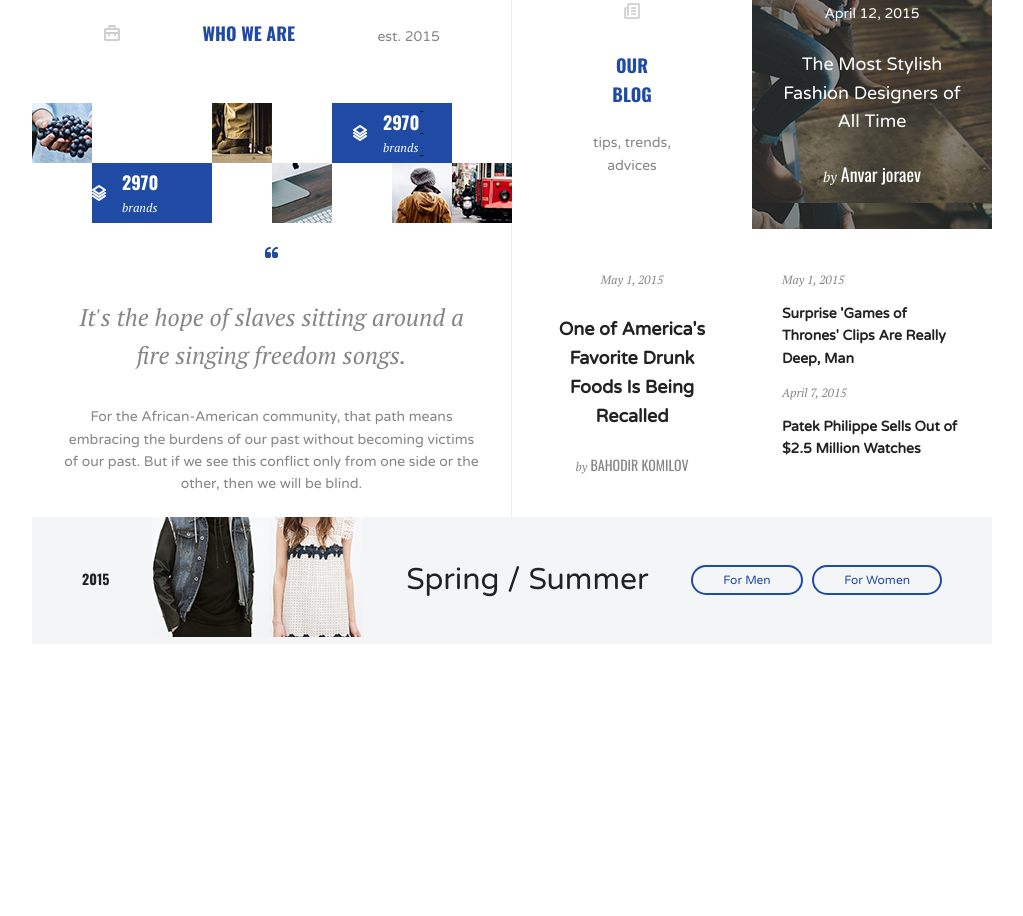
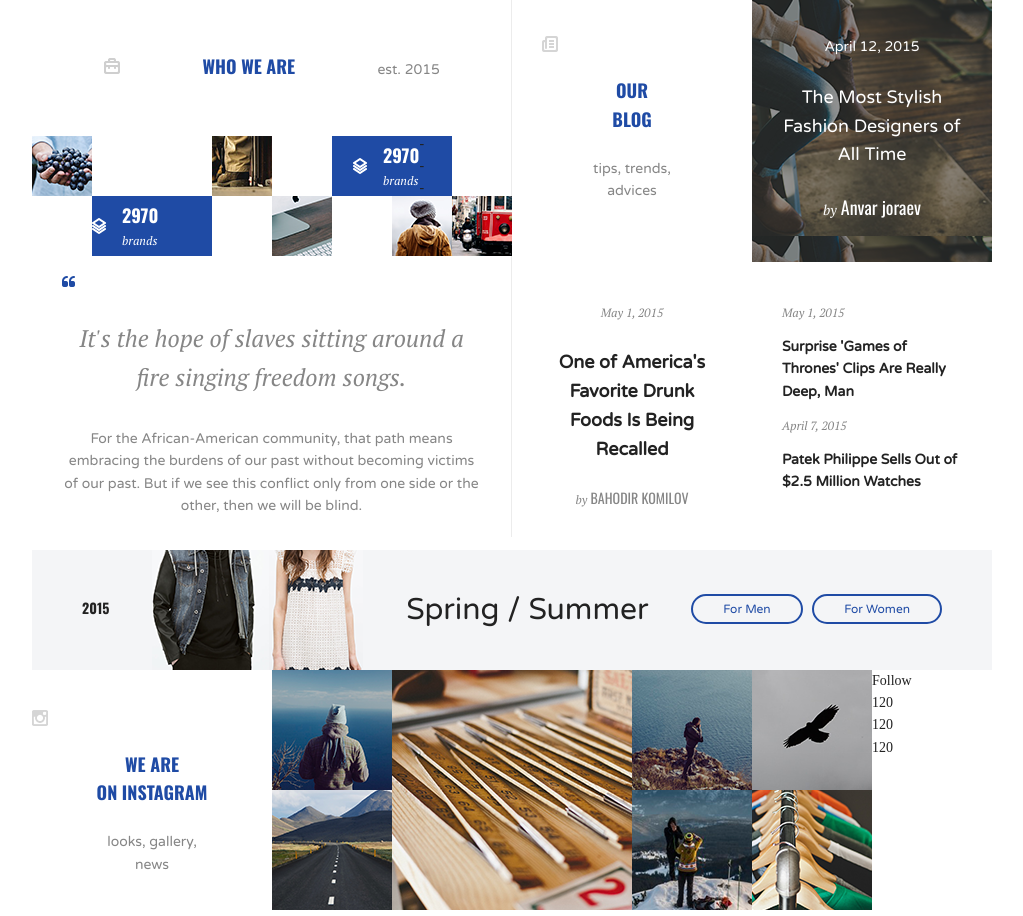
Before and after one commit to Mynik3D/Jersey, a plain HTML site: page index.html in a window 1280 px wide. Shown: the part 1225-2141 px from the top of the page, without its empty margins (128-1151 px from the left). Before the commit the page ends 1869 px from the top, so only its background shows below. Drawn offline with nearby package versions, Linux system fonts and the light colour scheme; a script that the page names is missing.

Commit message:
insta block

```diff
--- a/css/grid.min.css
+++ b/css/grid.min.css
@@ -19,6 +19,8 @@
 							margin: 0;
 							width: 240px!important;
 						}
-					/*.grid_12{
+					.grid_2{
 						margin: 0;
-					}*/
+						width: 120px!important;
+
+					}
--- a/css/style.less
+++ b/css/style.less
@@ -5,6 +5,9 @@
 }
 p{
 	margin: 0;
+}
+img{
+	display: block;
 }
 
 body{
@@ -479,7 +482,6 @@ img{
 
 
 									&__h,&__b{
-										height: 60px;
 										&:after{
 												content: '';
 												clear: both;
@@ -663,3 +665,52 @@ img{
 
 	    					}
 }
+
+/*.box-fx{
+	display: flex;
+	flex-direction: column;
+	float: left;
+}*/
+.inst{
+	display: -webkit-flex;
+	display: -moz-flex;
+	display: -ms-flex;
+	display: -o-flex;
+	display: flex;
+	flex-direction: row;
+						&__desc{
+							text-align: center;
+							padding: 40px 0;
+											h4{
+												    color: #1f4ba5;
+												    font-family: Oswald;
+												    font-size: 18px;
+												    font-weight: 700;
+												    text-transform: uppercase;
+											}
+											p{
+												    color: #868686;
+												    font-family: "Varela Round";
+												    font-size: 14px;
+												    font-weight: 400;
+											}
+						}
+						&__pics-a--fx{
+							display: -webkit-flex;
+							display: -moz-flex;
+							display: -ms-flex;
+							display: -o-flex;
+							display: flex;
+							flex-direction: column;
+							float: left;
+						}
+						&__inf{
+							display: -webkit-flex;
+							display: -moz-flex;
+							display: -ms-flex;
+							display: -o-flex;
+							display: flex;
+							flex-direction: column;
+						}
+
+}
--- a/index.html
+++ b/index.html
@@ -370,6 +370,61 @@
 		</div>
 		</div>
 	</div>
+	<div class="container_16">
+		<div class="inst">
+			<div class="inst__desc">
+				<div class="grid_4">
+			<div class="pic">
+				<img src="images/inst-icon.png" alt="insta-icon">
+			</div>
+			<h4 class="fam-os">
+			we are <br> on instagram
+		</h4>
+		<p>looks, gallery, <br> news</p>
+		</div>
+			</div>
+
+
+
+<div class="inst__pics">
+	<div class="inst__pics-a--fx">
+		<div class="grid_2">
+	<img src="images/man-back.png" alt="">
+		</div>
+	<div class="grid_2">
+	<img src="images/see.png" alt="">
+		</div>
+	</div>
+
+
+	 <div class="grid_4">
+	<img src="images/pen.png" alt="">
+ 		</div>
+	<div class="grid_2">
+	<img src="images/men-call.png" alt="">
+		</div>
+	<div class="grid_2">
+	<img src="images/orel.png" alt="">
+		</div>
+	<div class="grid_2">
+	<img src="images/womens.png" alt="">
+		</div>
+	<div class="grid_2">
+	<img src="images/tors.png" alt="">
+		</div>
+		</div>
+		<div class="inst__inf">
+		<div class="grid_2">
+	<div class="inst__inf__desc">
+		<span>Follow</span>
+	</div>
+			</div>
+		<div class="grid_2">120</div>
+		<div class="grid_2">120</div>
+		<div class="grid_2">120</div>
+		</div>
+		</div>
+	</div>
 
 
 
```
Also changed, not shown: css/style.css, images/inst-icon.png (added), images/man-back.png (added), images/men-call.png (added), images/orel.png (added), images/pen.png (added), images/see.png (added), images/tors.png (added), images/womens.png (added).
